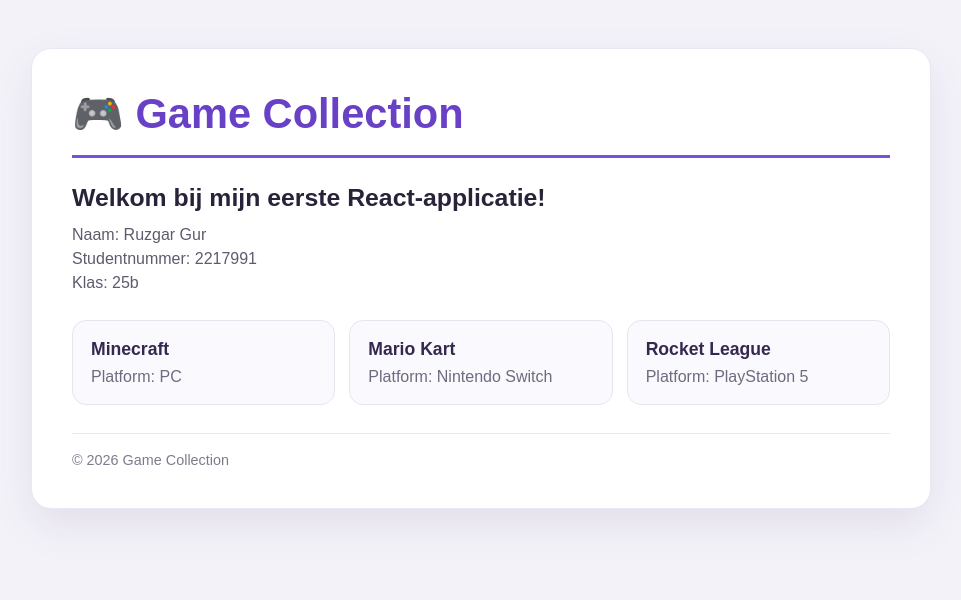
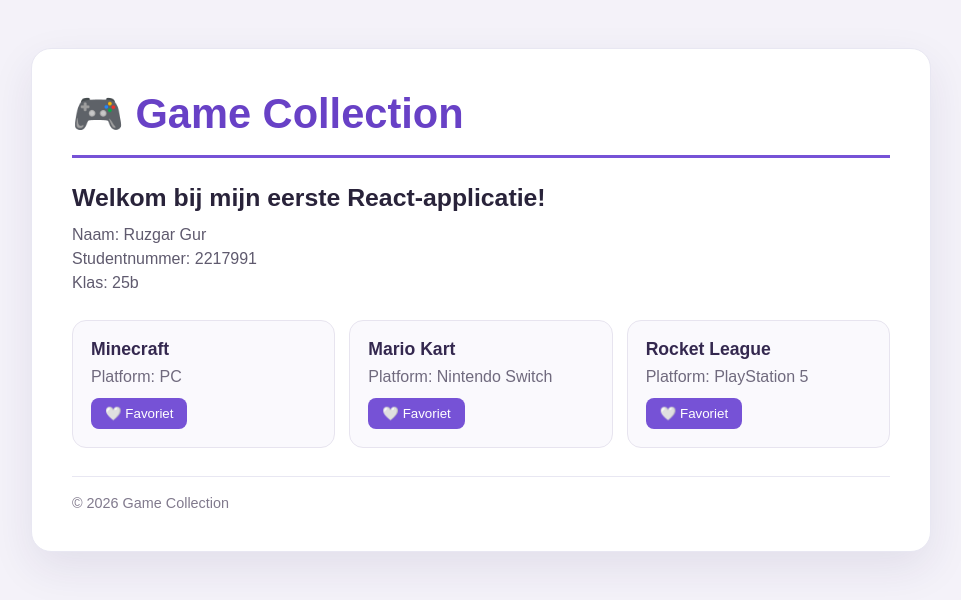
Before and after one commit to Ruzgar-0606/react, a React (Vite) app: page / in a window 1280 px wide. Shown: the top 600 px of the page, without its empty margins (159-1120 px from the left). Built offline with nearby package versions, Linux system fonts and the light colour scheme.

Commit message:
Les 5 - useState toegepast

```diff
--- a/src/App.css
+++ b/src/App.css
@@ -63,6 +63,26 @@
   color: #706a7e;
 }
 
+.favorite-button {
+  margin-top: 12px;
+  padding: 8px 14px;
+  border: 0;
+  border-radius: 8px;
+  background: #7652d6;
+  color: #fff;
+  cursor: pointer;
+  transition: background-color 0.2s ease;
+}
+
+.favorite-button:hover {
+  background: #5f3db8;
+}
+
+.favorite-button:focus-visible {
+  outline: 3px solid #bca9f0;
+  outline-offset: 2px;
+}
+
 footer {
   margin-top: 28px;
   padding-top: 18px;
--- a/src/components/GameCard.jsx
+++ b/src/components/GameCard.jsx
@@ -1,8 +1,20 @@
+import { useState } from 'react'
+
 function GameCard(props) {
+  const [favorite, setFavorite] = useState(false)
+
   return (
     <article className="game-card">
       <h3>{props.title}</h3>
       <p>Platform: {props.platform}</p>
+      <button
+        className="favorite-button"
+        type="button"
+        aria-pressed={favorite}
+        onClick={() => setFavorite((currentFavorite) => !currentFavorite)}
+      >
+        {favorite ? '❤️ Favoriet' : '🤍 Favoriet'}
+      </button>
     </article>
   )
 }
```
Also changed, not shown: inlevering.txt.
